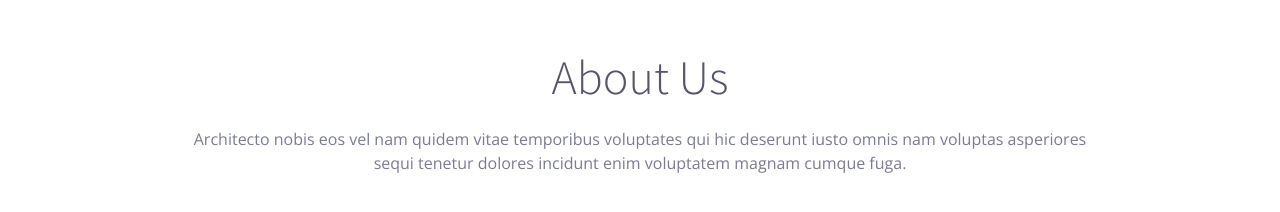
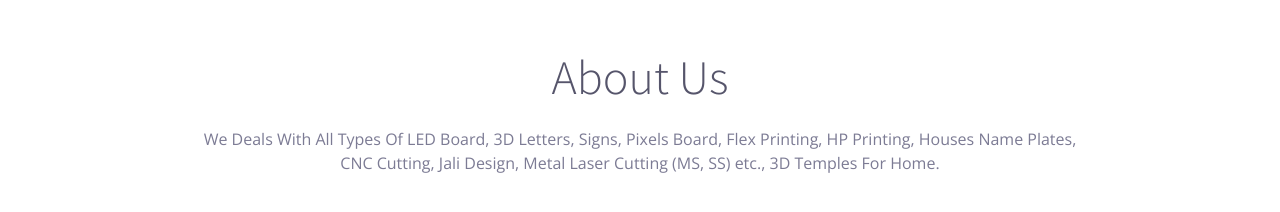
Before and after one commit to satvik017/Arts_Portfolio, a plain HTML site: page index.html in a window 1280 px wide. Shown: the part 960-1172 px from the top of the page. Drawn offline with nearby package versions, Linux system fonts and the light colour scheme.

Commit message:
arts demo

```diff
--- a/index.html
+++ b/index.html
@@ -128,7 +128,7 @@
 
         <div class="section-header">
           <h2>About Us</h2>
-          <p>Architecto nobis eos vel nam quidem vitae temporibus voluptates qui hic deserunt iusto omnis nam voluptas asperiores sequi tenetur dolores incidunt enim voluptatem magnam cumque fuga.</p>
+          <p>We Deals With All Types Of LED Board, 3D Letters, Signs, Pixels Board, Flex Printing, HP Printing, Houses Name Plates, CNC Cutting, Jali Design, Metal Laser Cutting (MS, SS) etc., 3D Temples For Home.</p>
         </div>
 
         <div class="row g-4 g-lg-5" data-aos="fade-up" data-aos-delay="200">
```
